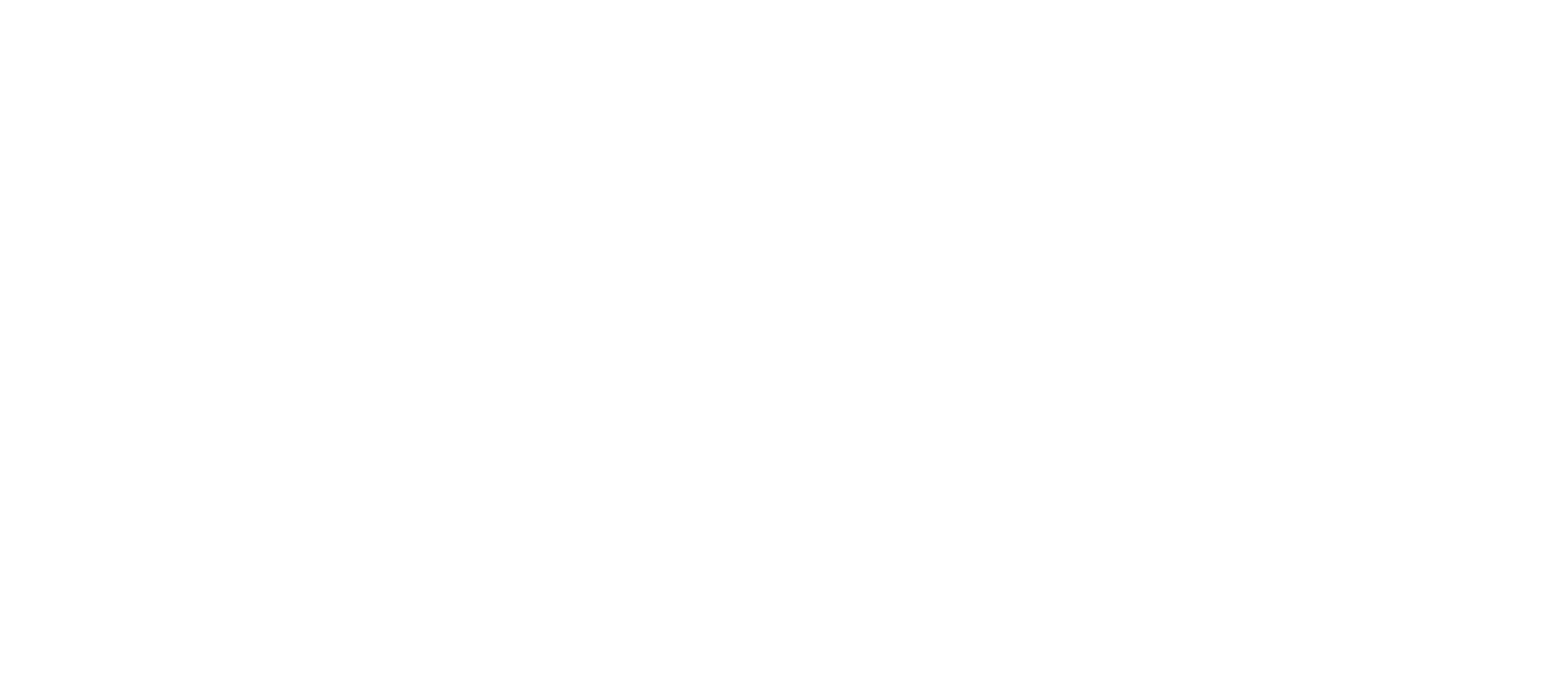
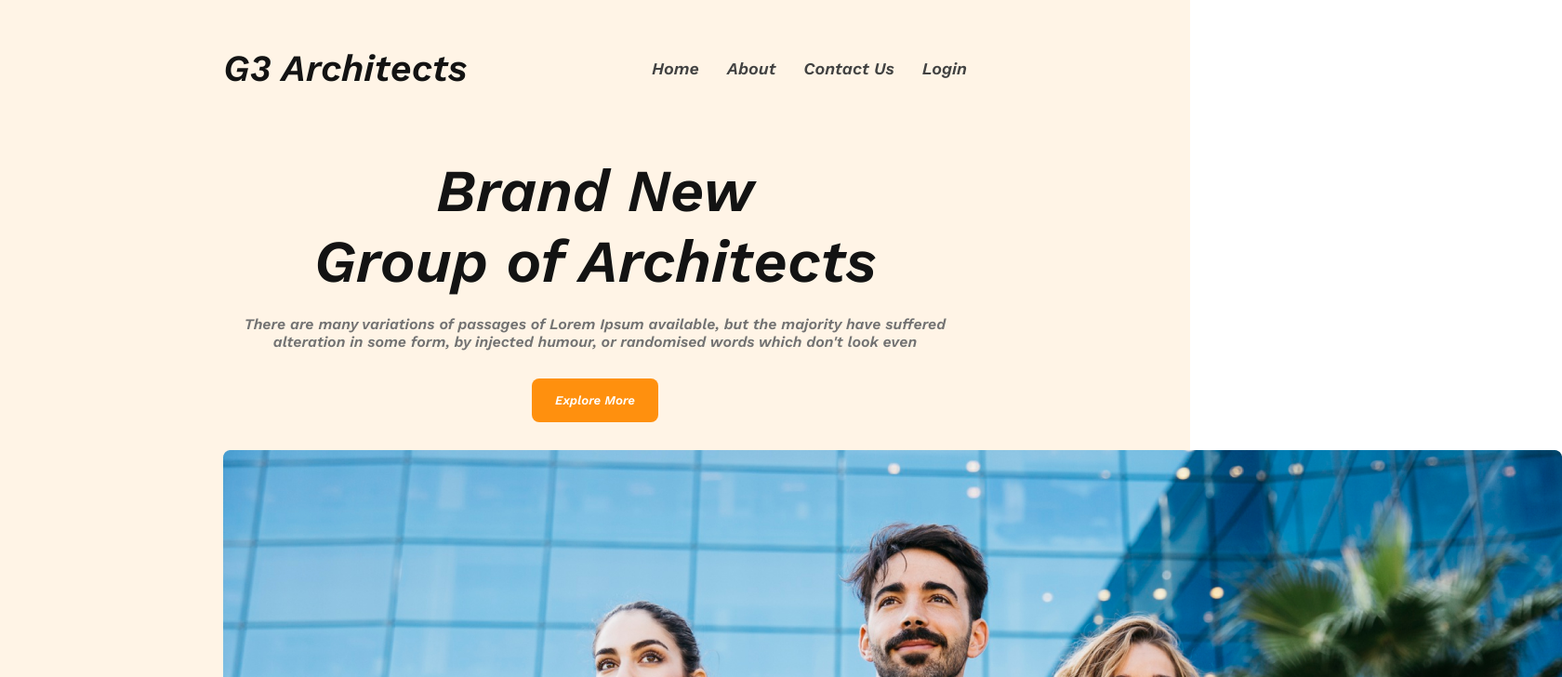
Before and after one commit to ayon121/architect-website, a plain HTML site: page index.html in a window 1280 px wide. Shown: the top 728 px of the page at 93% size, 1680 px wide, since content can reach past the window. Drawn offline with nearby package versions, Linux system fonts and the light colour scheme.

Commit message:
header content added

```diff
--- a/index.html
+++ b/index.html
@@ -3,10 +3,34 @@
 <head>
     <meta charset="UTF-8">
     <meta name="viewport" content="width=device-width, initial-scale=1.0">
+    <link rel="preconnect" href="https://fonts.googleapis.com">
+    <link rel="preconnect" href="https://fonts.gstatic.com" crossorigin>
+    <link href="https://fonts.googleapis.com/css2?family=Lato:ital,wght@1,700&family=Open+Sans:wght@800&family=Ubuntu:wght@500&family=Work+Sans:ital,wght@1,600&display=swap" rel="stylesheet">
+    <link rel="stylesheet" href="./styles/style.css">
     <title>Architect</title>
 </head>
 <body>
     <header>
+        <nav>
+            <h3 class="nav-title">G3 Architects</h3>
+
+            <ul>
+
+                <li><a href="">Home</a></li>
+                <li><a href="">About</a></li>
+                <li><a href="">Contact Us</a></li>
+                <li><a href="">Login</a></li>
+            </ul>
+        </nav>
+
+        <div class="banner">
+            <div class="banner-content">
+                <h1 class="banner-title">Brand New <br> Group of Architects </h1>
+                <p class="banner-description">There are many variations of passages of Lorem Ipsum available, but the majority have suffered alteration in some form, by injected humour, or randomised words which don't look even</p>
+                <button class="btn-primary">Explore More</button>
+            </div>
+            <img src="./images/banner.png" alt="">
+        </div>
 
     </header>
     <main>
--- a/styles/style.css
+++ b/styles/style.css
@@ -0,0 +1,77 @@
+* {
+    margin: 0;
+    padding: 0;
+    font-family: 'Lato', sans-serif;
+    font-family: 'Open Sans', sans-serif;
+    font-family: 'Ubuntu', sans-serif;
+    font-family: 'Work Sans', sans-serif;
+}
+
+header {
+    background: rgba(255, 144, 14, 0.10);
+    padding: 50px 240px;
+}
+
+nav {
+    display: flex;
+    justify-content: space-between;
+    align-items: center;
+}
+
+.nav-title {
+    color: var(--dark-01, #131313);
+    font-size: 2.5rem;
+    font-weight: 700;
+}
+
+nav > ul {
+    display: flex;
+
+}
+
+nav li {
+
+    font-size: 18px;
+    font-style: normal;
+    font-weight: 400;
+    list-style: none;
+    margin-left: 30px;
+
+}
+
+nav a {
+    color: var(--dark-02, #424242);
+    text-decoration: none;
+}
+
+
+.banner-content {
+    max-width: 900px;
+    text-align: center;
+    margin:auto;
+    margin-top: 70px;
+}
+
+.banner-title {
+    font-size: 4rem;
+    color: var(--dark-01, #131313);
+
+}
+
+.banner-description {
+    margin-top: 20px;
+    color: var(--dark-03, #727272);
+    text-align: center;
+    font-size: 1rem;
+    font-weight: 400;
+}
+
+.btn-primary {
+    color: white;
+    border: none;
+    margin-top: 30px;
+    margin-bottom: 30px;
+    padding: 16px 25px;
+    border-radius: 8px;
+    background: #FF900E;
+}
```
